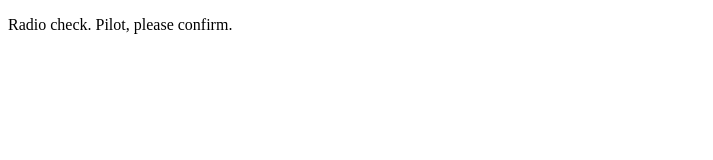
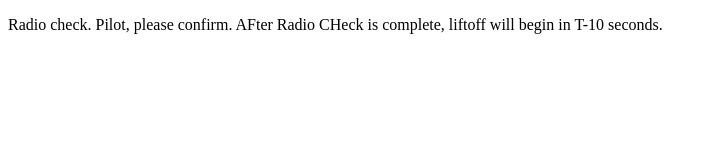
Before and after one commit to I-hate-usernames97/Class-13-Studio, a plain HTML site: page index.html in a window 1280 px wide. Shown: the whole page, without its empty margins (0-713 px from the left). Drawn offline with Linux system fonts and the light colour scheme.

Commit message:
10 9 8 7 6 5 4 3 2 1 liftoff

```diff
--- a/index.html
+++ b/index.html
@@ -4,7 +4,7 @@
 
   </head>
   <body>
-   <p> Radio check. Pilot, please confirm.</p>
+   <p> Radio check. Pilot, please confirm. AFter Radio CHeck is complete, liftoff will begin in T-10 seconds.</p>
   </div>
   </body>
 </html>
```
